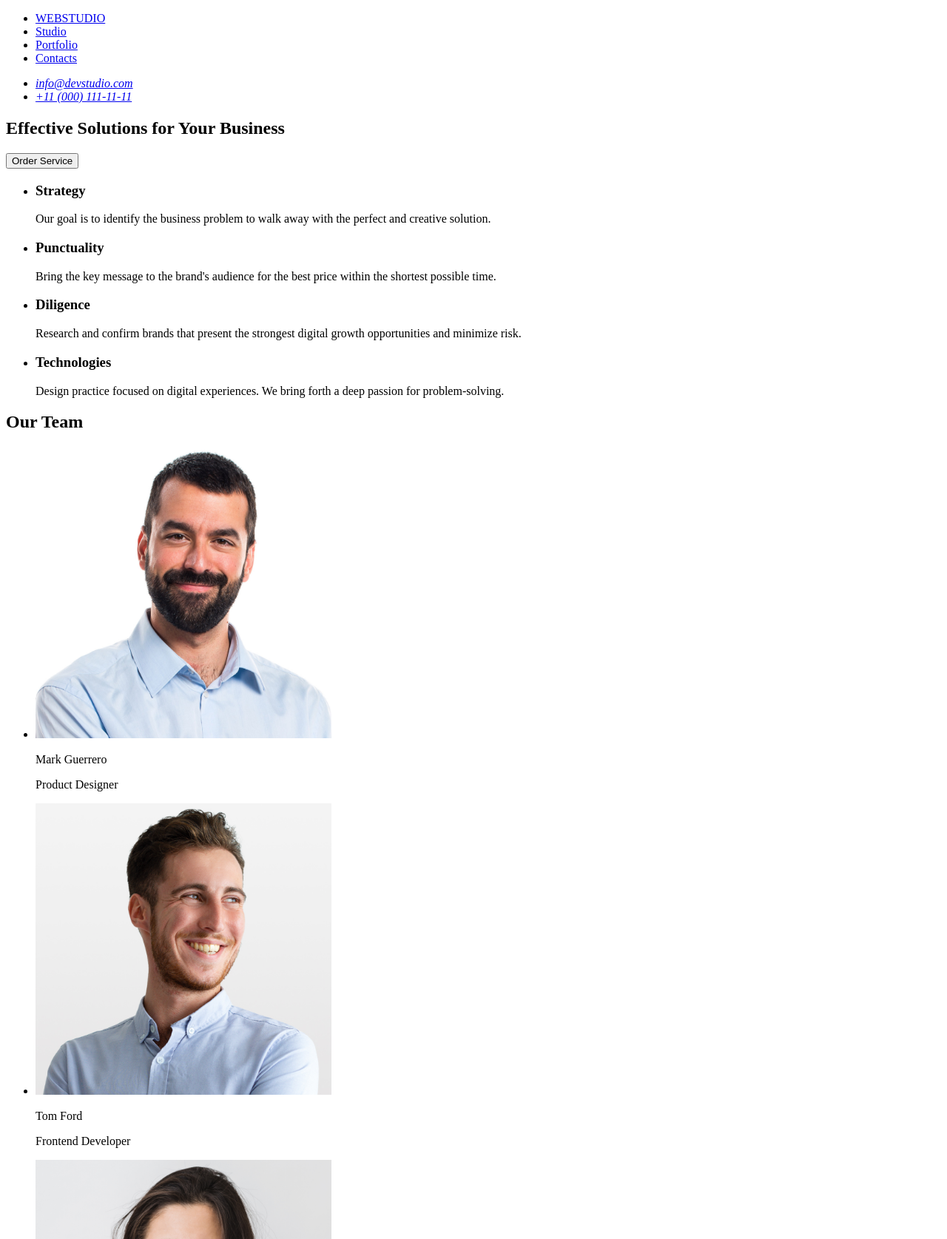
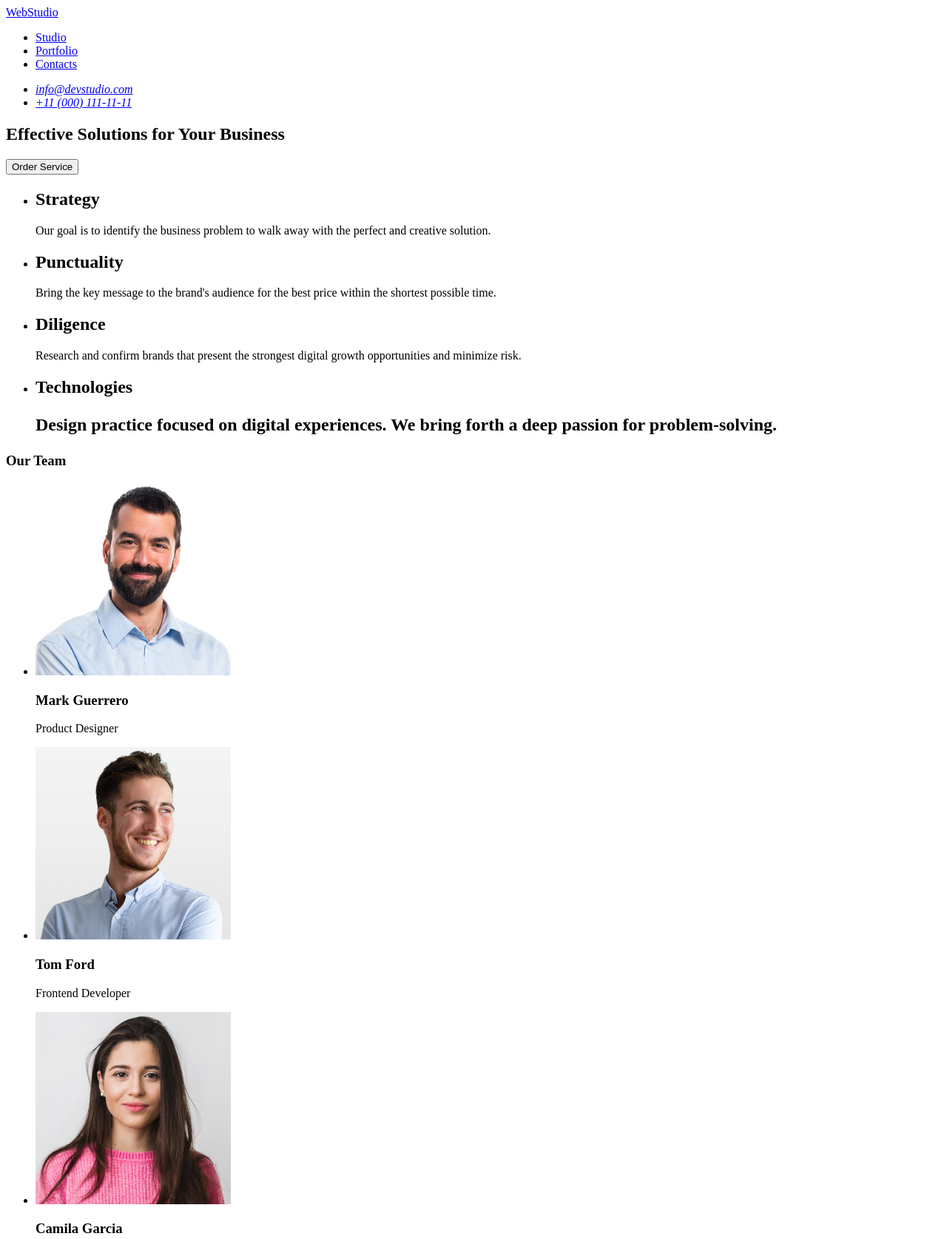
Before and after one commit to Alex876367/goit-markup-hw-01, a plain HTML site: page index.html in a window 1280 px wide. Shown: the top 1675 px of the page at 74% size. Drawn offline with Linux system fonts and the light colour scheme.

Commit message:
goit-markup-hw-01

```diff
--- a/index.html
+++ b/index.html
@@ -7,6 +7,7 @@
     <meta charset="UTF-8">
     <meta name="viewport" content="width=device-width, initial-scale=1.0">
 
+
     <title>Document</title>
 </head>
 
@@ -14,25 +15,22 @@
 
     <header>
 
-
         <nav class="Sites">
+            <a class="WEBSTUDIO" href="./index.html" target="_blank">WebStudio</a>
             <ul>
-                <li><a class="WEBSTUDIO" href="#" target="_blank">WEBSTUDIO</a></li>
-                <li><a class="Studio" href="#" target="_blank">Studio</a></li>
-                <li> <a class="Portfolio" href="#" target="_blank">Portfolio</a></li>
-                <li><a class="Contacts" href="#" target="_blank">Contacts</a></li>
+                <li><a class="Studio" href="./index.html" target="_blank">Studio</a></li>
+                <li><a class="Portfolio" href="./index.html" target="_blank">Portfolio</a></li>
+                <li><a class="Contacts" href="./index.html" target="_blank">Contacts</a></li>
             </ul>
         </nav>
 
 
         <address>
             <ul>
-                <li><a class="com" href="#" target="_blank">info@devstudio.com</a></li>
-                <li><a class="Number" href="#" target="_blank">+11 (000) 111-11-11</a></li>
+                <li><a class="com" href="mailto:info@devstudio.com" target="_blank">info@devstudio.com</a></li>
+                <li><a class="Number" href="tel:+110001111111" target="_blank">+11 (000) 111-11-11</a></li>
             </ul>
         </address>
-
-
 
     </header>
 
@@ -40,34 +38,34 @@
 
 
         <section class="Effective Solutions for Your Business">
-            <h1>Effective Solutions for Your Business</h1>
-            <button>Order Service</button>
+            <h1 class="h1">Effective Solutions for Your Business</h1>
+            <button type="button">Order Service</button>
         </section>
 
 
 
 
-        <section class="Benefits">
+        <section>
 
             <ul>
                 <li>
-                    <h3>Strategy</h3>
-                    <p>Our goal is to identify the business problem to walk away with the perfect and creative solution.
+                    <h2 class="strategy">Strategy</h2>
+                    <p class="strategy-1">Our goal is to identify the business problem to walk away with the perfect and creative solution.
                     </p>
                 </li>
                 <li>
-                    <h3>Punctuality</h3>
-                    <p>Bring the key message to the brand's audience for the best price within the shortest possible
+                    <h2 class="punctuality">Punctuality</h2>
+                    <p class="punctuality-1">Bring the key message to the brand's audience for the best price within the shortest possible
                         time.</p>
                 </li>
                 <li>
-                    <h3>Diligence</h3>
-                    <p>Research and confirm brands that present the strongest digital growth opportunities and minimize
+                    <h2 class="diligence">Diligence</h2>
+                    <p class="diligence-1">Research and confirm brands that present the strongest digital growth opportunities and minimize
                         risk.</p>
                 </li>
                 <li>
-                    <h3>Technologies</h3>
-                    <p>Design practice focused on digital experiences. We bring forth a deep passion for
+                    <h2 class="technologies">Technologies</2>
+                    <p class="technologies-1">Design practice focused on digital experiences. We bring forth a deep passion for
                         problem-solving.</p>
                 </li>
             </ul>
@@ -76,41 +74,45 @@
 
 
 
-        <section class="People">
-            <h2>Our Team</h2>
+        <section>
+            <h3 class="h3">Our Team</h3>
             <ul>
                 <li>
-                    <img src="./img/img-3.png" alt="Mark Guerrero Product Designer" width="400">
-                    <p>Mark Guerrero</p>
-                    <p>Product Designer</p>
+                    <img src="./img/img-3.jpg" alt="Mark Guerrero Product Designer" width="264" class="img">
+                    <h3 class="h3">Mark Guerrero</h3>
+                    <p class="p1">Product Designer</p>
                 </li>
                 <li>
-                    <img src="./img/img-2.png" alt="Mark Guerrero Product Designer" width="400">
-                    <p>Tom Ford</p>
-                    <p>Frontend Developer</p>
+                    <img src="./img/img-2.jpg" alt="Mark Guerrero Product Designer" width="264">
+                    <h3 class="h3">Tom Ford</h3>
+                    <p class="p1">Frontend Developer</p>
                 </li>
                 <li>
-                    <img src="./img/img-1.png" alt="Mark Guerrero Product Designer" width="400">
-                    <p>Camila Garcia</p>
-                    <p>Marketing</p>
+                    <img src="./img/img-1.jpg" alt="Mark Guerrero Product Designer" width="264">
+                    <h3 class="h3">Camila Garcia</h3>
+                    <p class="p1">Marketing</p>
                 </li>
                 <li>
-                    <img src="./img/img.png" alt="Mark Guerrero Product Designer" width="400">
-                    <p>Daniel Wilson</p>
-                    <p>UI Designer</p>
+                    <img src="./img/img.jpg" alt="Mark Guerrero Product Designer" width="264">
+                    <h3 class="h3">Daniel Wilson</h3>
+                    <p class="p1">UI Designer</p>
                 </li>
             </ul>
 
         </section>
 
+
     </main>
 
 
     <footer>
+        <a class="WEBSTUDIO" href="./index.html" target="_blank">WebStudio</a>
+        <p class="p1">Increase the flow of customers and sales for your business with digital marketing & growth solutions.</p>
+    </footer>
 
-        <a class="WEBSTUDIO" href="#" target="_blank">WEBSTUDIO</a>
-        <p>Increase the flow of customers and sales for your business with digital marketing & growth solutions.</p>
-    </footer>
+
+
+
 
 </body>
 
```
Also changed, not shown: .prettierrc.json (added), img/Dark-bg.png (added), img/img-1.jpg (renamed from img/img-1.png), img/img-2.jpg (renamed from img/img-2.png), img/img-3.jpg (renamed from img/img-3.png), img/img.jpg (renamed from img/img.png), 1 other file.
